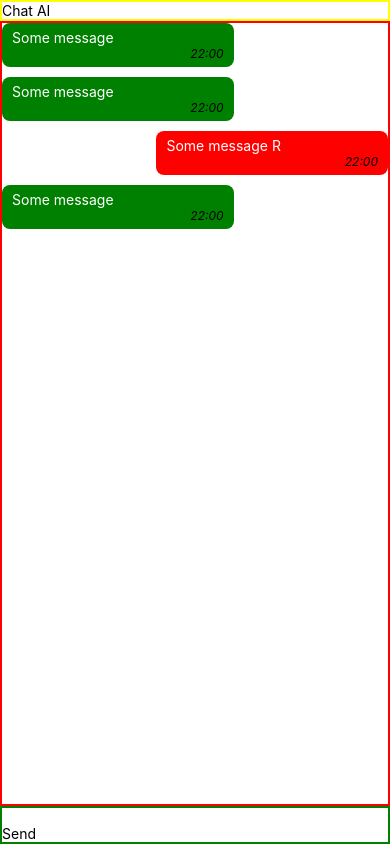
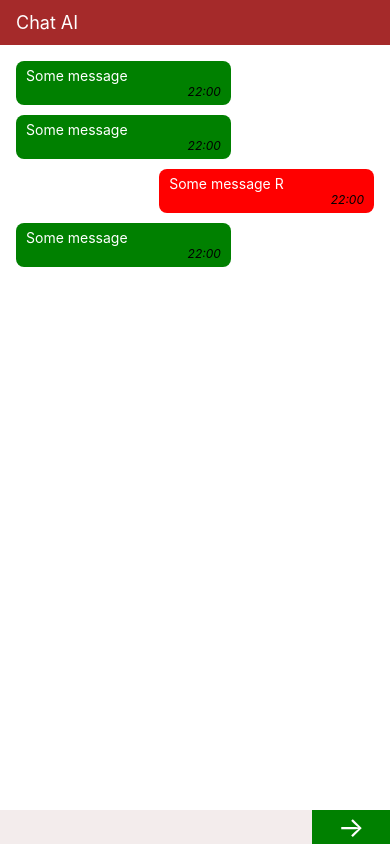
Before and after one commit to casperDev3/mobile_pv321, a React Native app: screen / in a window 390 px wide. Built offline with nearby package versions, Linux system fonts and the light colour scheme.

Commit message:
Delete .env

```diff
--- a/package.json
+++ b/package.json
@@ -12,6 +12,7 @@
   "dependencies": {
     "@react-navigation/native": "^7.0.15",
     "@react-navigation/stack": "^7.1.2",
+    "openai": "^4.87.3",
     "react": "19.0.0",
     "react-native": "0.78.0"
   },
--- a/src/screens/ChatScreen.tsx
+++ b/src/screens/ChatScreen.tsx
@@ -5,12 +5,13 @@ import {
   TextInput,
   TouchableOpacity,
   StyleSheet,
-  Alert,
+  Alert, StatusBar,
 } from 'react-native';
 import {useState, useEffect} from 'react';
 // components
 import SentMessage from '../components/SentMessage.tsx';
 import ReceivedMessage from '../components/ReceivedMessage.tsx';
+import openAi from "../utils/openAi.ts";
 
 const ChatScreen = () => {
   const [messages, setMessages] = useState<any[]>([]);
@@ -44,6 +45,9 @@ const ChatScreen = () => {
   }, [enteredText]);
 
   function handleSendMessage() {
+    //TODO: Need delete
+    // openAi().then(r => console.log(r));
+
     if (enteredText.length > 0) {
       const msg_obj = {
         txt: enteredText,
@@ -59,8 +63,9 @@ const ChatScreen = () => {
 
   return (
     <>
+      <StatusBar barStyle="light-content" backgroundColor={"brown"} />
       <View style={styles.headerArea}>
-        <Text>Chat AI</Text>
+        <Text style={styles.headerArea_text}>Chat AI</Text>
       </View>
       <ScrollView style={styles.messageArea}>
         {messages?.map((item, index) => {
@@ -76,9 +81,15 @@ const ChatScreen = () => {
         })}
       </ScrollView>
       <View style={styles.inputArea}>
-        <TextInput value={enteredText} onChangeText={setEnteredText} />
-        <TouchableOpacity onPress={handleSendMessage}>
-          <Text>Send</Text>
+        <TextInput
+          style={styles.inputArea_enter}
+          value={enteredText}
+          onChangeText={setEnteredText}
+        />
+        <TouchableOpacity
+          style={styles.inputArea_btn}
+          onPress={handleSendMessage}>
+          <Text style={styles.inputArea_btn_text}>-{'>'}</Text>
         </TouchableOpacity>
       </View>
     </>
@@ -87,16 +98,41 @@ const ChatScreen = () => {
 
 const styles = StyleSheet.create({
   inputArea: {
-    borderWidth: 2,
-    borderColor: 'green',
+    // borderWidth: 2,
+    // borderColor: 'green',
+    flexDirection: 'row',
   },
   messageArea: {
-    borderWidth: 2,
-    borderColor: 'red',
+    // borderWidth: 2,
+    // borderColor: 'red',
+    paddingHorizontal: 16,
   },
   headerArea: {
-    borderWidth: 2,
-    borderColor: 'yellow',
+    // borderWidth: 2,
+    // borderColor: 'yellow',
+    paddingHorizontal: 16,
+    paddingVertical: 12,
+    backgroundColor: 'brown',
+    marginBottom: 16,
+  },
+  headerArea_text: {
+    color: 'white',
+    fontSize: 18,
+  },
+  inputArea_enter: {
+    backgroundColor: '#f3ecec',
+    minWidth: '80%',
+  },
+  inputArea_btn: {
+    backgroundColor: 'green',
+    width: '20%',
+    flexDirection: 'row',
+    justifyContent: 'center',
+    alignItems: 'center',
+  },
+  inputArea_btn_text: {
+    color: 'white',
+    fontSize: 28,
   },
 });
 
--- /dev/null
+++ b/src/utils/openAi.ts
@@ -0,0 +1,18 @@
+import OpenAI from 'openai';
+const client = new OpenAI({
+    // apiKey: process.env.OPENAI_API_KEY, // This is the default and can be omitted
+});
+
+const openAi = async (): Promise<void> => {
+    const response = await client.responses.create({
+        model: 'gpt-4o',
+        instructions: 'You are a coding assistant that talks like a pirate',
+        input: 'Are semicolons optional in JavaScript?',
+    });
+    console.log('OpenAi');
+    console.log("__r", response);
+
+    console.log(response.output_text);
+};
+
+export default openAi;
```
Also changed, not shown: todo.txt (added), 1 other file (tests, documents, lock files or other folders).
